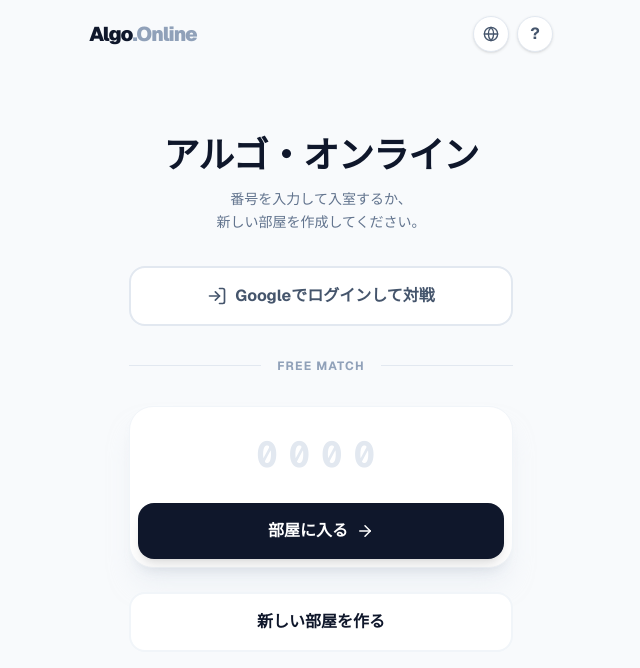
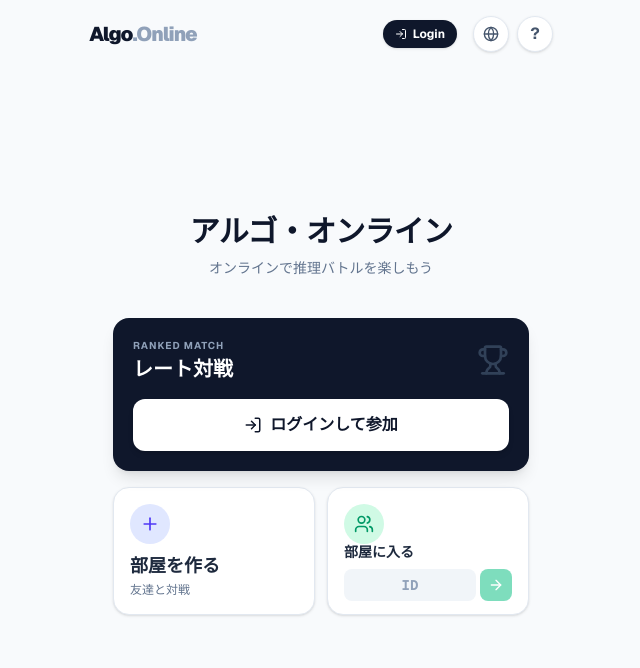
Before and after one commit to kinn00kinn/number_guess, a Next.js app in the folder my-algo-web/: page / in a window 1280 px wide. Shown: the top 668 px of the page, without its empty margins (319-959 px from the left). Built offline with nearby package versions, Linux system fonts and the light colour scheme; no server answers.

Commit message:
UI修正

```diff
--- a/my-algo-web/app/page.tsx
+++ b/my-algo-web/app/page.tsx
@@ -78,6 +78,7 @@ export default function Home() {
           gameLogs={gameLogs}
           onShowHistory={() => setShowHistoryModal(true)}
           onShowHelp={() => setShowHelp(true)}
+          user={user}
         />
 
         {!joined ? (
--- a/my-algo-web/components/GameHeader.tsx
+++ b/my-algo-web/components/GameHeader.tsx
@@ -1,5 +1,6 @@
-import { Globe, History, LogOut, Hash } from "lucide-react";
-import { Lang, LogItem } from "@/types";
+import { Globe, History, LogOut, Hash, User as UserIcon, LogIn } from "lucide-react";
+import { Lang, LogItem, User } from "@/types";
+import { API_URL } from "@/utils/constant";
 
 type Props = {
   lang: Lang;
@@ -9,6 +10,7 @@ type Props = {
   gameLogs: LogItem[];
   onShowHistory: () => void;
   onShowHelp: () => void;
+  user: User | null;
 };
 
 export default function GameHeader({
@@ -19,7 +21,12 @@ export default function GameHeader({
   gameLogs,
   onShowHistory,
   onShowHelp,
+  user,
 }: Props) {
+  const handleLogin = () => {
+    window.location.href = `${API_URL}/auth/google`;
+  };
+
   return (
     <header className="px-6 py-4 flex items-center justify-between bg-slate-50/90 backdrop-blur-sm sticky top-0 z-30">
       <div className="flex items-center gap-3">
@@ -42,6 +49,28 @@ export default function GameHeader({
       </div>
 
       <div className="flex items-center gap-2">
+        {/* ユーザー情報 / ログインボタン (未参加時のみ表示) */}
+        {!joined && (
+          user ? (
+            <div className="flex items-center gap-2 mr-2 bg-white pl-3 pr-1 py-1 rounded-full border border-slate-200 shadow-sm">
+              <span className="text-xs font-bold text-slate-700 max-w-[100px] truncate">
+                {user.name}
+              </span>
+              <div className="w-7 h-7 bg-indigo-100 rounded-full flex items-center justify-center text-indigo-600">
+                <UserIcon size={14} />
+              </div>
+            </div>
+          ) : (
+            <button
+              onClick={handleLogin}
+              className="mr-2 px-3 py-1.5 bg-slate-900 text-white text-xs font-bold rounded-full hover:bg-black transition-colors flex items-center gap-1.5 shadow-sm"
+            >
+              <LogIn size={12} />
+              Login
+            </button>
+          )
+        )}
+
         <button
           onClick={toggleLang}
           className="w-9 h-9 flex items-center justify-center rounded-full bg-white border border-slate-200 text-slate-600 hover:bg-slate-100 hover:text-slate-900 transition-colors shadow-sm"
--- a/my-algo-web/components/Lobby.tsx
+++ b/my-algo-web/components/Lobby.tsx
@@ -1,4 +1,4 @@
-import { ArrowRight, Trophy, LogIn, Loader2, X } from "lucide-react";
+import { ArrowRight, Trophy, LogIn, Loader2, X, Plus, Users } from "lucide-react";
 import { TRANSLATIONS, API_URL } from "@/utils/constant";
 import { Lang, User } from "@/types";
 
@@ -41,7 +41,7 @@ export default function Lobby({
   };
 
   return (
-    <main className="flex-1 px-6 flex flex-col items-center justify-center gap-8 -mt-20 relative">
+    <main className="flex-1 px-4 flex flex-col items-center justify-center gap-6 -mt-10 relative w-full max-w-md mx-auto">
       {/* マッチング待機オーバーレイ */}
       {isSearching && (
         <div className="absolute inset-0 z-50 flex flex-col items-center justify-center bg-slate-50/90 backdrop-blur-sm rounded-3xl animate-in fade-in duration-300">
@@ -73,71 +73,108 @@ export default function Lobby({
         </div>
       )}
 
-      <div className="space-y-3 text-center animate-in fade-in slide-in-from-bottom-4 duration-700">
-        <h2 className="text-4xl font-black text-slate-900 tracking-tight">
+      <div className="space-y-2 text-center animate-in fade-in slide-in-from-bottom-4 duration-700 mb-4">
+        <h2 className="text-3xl font-black text-slate-900 tracking-tight">
           {t.welcomeTitle}
         </h2>
-        <p className="whitespace-pre-wrap text-slate-500 text-sm leading-relaxed">
-          {t.welcomeDesc}
+        <p className="text-slate-500 text-sm">
+          {lang === "ja" ? "オンラインで推理バトルを楽しもう" : "Enjoy online deduction battles"}
         </p>
       </div>
 
-      <div className="w-full max-w-sm space-y-6 animate-in fade-in slide-in-from-bottom-8 duration-1000 delay-100">
-        {/* ランクマッチ / ログイン */}
+      <div className="w-full grid grid-cols-1 gap-4 animate-in fade-in slide-in-from-bottom-8 duration-1000 delay-100">
+
+        {/* 1. レート対戦 (メイン) */}
         {user ? (
-          <div className="bg-gradient-to-br from-indigo-500 to-purple-600 rounded-3xl p-6 text-white shadow-xl shadow-indigo-200 relative overflow-hidden group">
-            <div className="absolute top-0 right-0 -mt-4 -mr-4 w-24 h-24 bg-white opacity-10 rounded-full blur-2xl group-hover:scale-150 transition-transform duration-700"></div>
+          <div className="bg-gradient-to-br from-indigo-600 to-violet-600 rounded-2xl p-5 text-white shadow-lg shadow-indigo-200 relative overflow-hidden group">
+            <div className="absolute top-0 right-0 -mt-4 -mr-4 w-32 h-32 bg-white opacity-10 rounded-full blur-2xl group-hover:scale-150 transition-transform duration-700"></div>
 
-            <div className="flex items-center justify-between mb-6 relative z-10">
+            <div className="flex items-center justify-between mb-4 relative z-10">
               <div>
-                <p className="text-indigo-100 text-[10px] font-bold uppercase tracking-widest mb-1">
-                  Player
+                <p className="text-indigo-100 text-[10px] font-bold uppercase tracking-widest mb-0.5">
+                  Ranked Match
                 </p>
-                <p className="font-bold text-xl tracking-tight">{user.name}</p>
+                <h3 className="font-bold text-xl">
+                  {lang === "ja" ? "レート対戦" : "Ranked Match"}
+                </h3>
               </div>
-              <div className="text-right">
-                <p className="text-indigo-100 text-[10px] font-bold uppercase tracking-widest mb-1">
+              <div className="text-right bg-white/10 px-3 py-1 rounded-lg backdrop-blur-sm">
+                <p className="text-indigo-100 text-[9px] font-bold uppercase tracking-widest">
                   Rate
                 </p>
-                <p className="font-black text-3xl tracking-tighter font-mono">
+                <p className="font-mono font-black text-xl leading-none">
                   {user.rate}
                 </p>
               </div>
             </div>
+
             <button
               onClick={onJoinRanked}
               disabled={isSearching}
-              className="w-full bg-white text-indigo-600 font-bold py-4 rounded-2xl shadow-lg hover:bg-indigo-50 transition-all active:scale-[0.98] flex items-center justify-center gap-2 relative z-10 disabled:opacity-70 disabled:cursor-not-allowed"
+              className="w-full bg-white text-indigo-600 font-bold py-3.5 rounded-xl shadow-md hover:bg-indigo-50 transition-all active:scale-[0.98] flex items-center justify-center gap-2 relative z-10 disabled:opacity-70 disabled:cursor-not-allowed"
             >
-              <Trophy size={20} className={isSearching ? "animate-pulse" : ""} />
-              {lang === "ja" ? "レート対戦" : "Ranked Match"}
+              <Trophy size={18} className={isSearching ? "animate-pulse" : ""} />
+              {lang === "ja" ? "対戦を開始" : "Find Match"}
             </button>
           </div>
         ) : (
+          <div className="bg-slate-900 rounded-2xl p-5 text-white shadow-lg relative overflow-hidden">
+             <div className="flex items-center justify-between mb-4 relative z-10">
+              <div>
+                <p className="text-slate-400 text-[10px] font-bold uppercase tracking-widest mb-0.5">
+                  Ranked Match
+                </p>
+                <h3 className="font-bold text-xl">
+                  {lang === "ja" ? "レート対戦" : "Ranked Match"}
+                </h3>
+              </div>
+              <Trophy className="text-slate-700" size={32} />
+            </div>
             <button
               onClick={handleLogin}
-            className="w-full bg-white border-2 border-slate-200 text-slate-600 font-bold py-4 rounded-2xl hover:bg-slate-50 transition-all active:scale-[0.98] flex items-center justify-center gap-2"
+              className="w-full bg-white text-slate-900 font-bold py-3.5 rounded-xl shadow-md hover:bg-slate-100 transition-all active:scale-[0.98] flex items-center justify-center gap-2"
             >
-            <LogIn size={20} />
-            {lang === "ja"
-              ? "Googleでログインして対戦"
-              : "Login to Play Ranked"}
+              <LogIn size={18} />
+              {lang === "ja" ? "ログインして参加" : "Login to Play"}
             </button>
+          </div>
         )}
 
-        <div className="relative py-2">
-          <div className="absolute inset-0 flex items-center">
-            <div className="w-full border-t border-slate-200"></div>
+        <div className="grid grid-cols-2 gap-3">
+          {/* 2. 部屋を作る */}
+          <button
+            onClick={handleCreateRoom}
+            className="bg-white border border-slate-200 p-4 rounded-2xl shadow-sm hover:border-indigo-300 hover:shadow-md hover:bg-indigo-50/30 transition-all group text-left flex flex-col justify-between h-32"
+          >
+            <div className="bg-indigo-100 w-10 h-10 rounded-full flex items-center justify-center text-indigo-600 group-hover:scale-110 transition-transform">
+              <Plus size={20} />
             </div>
-          <div className="relative flex justify-center text-xs font-bold uppercase tracking-widest text-slate-400">
-            <span className="px-4 bg-slate-50">Free Match</span>
+            <div>
+              <p className="font-bold text-slate-800 text-lg leading-tight mb-1">
+                {lang === "ja" ? "部屋を作る" : "Create"}
+              </p>
+              <p className="text-xs text-slate-500 font-medium">
+                {lang === "ja" ? "友達と対戦" : "Play with friend"}
+              </p>
+            </div>
+          </button>
+
+          {/* 3. 部屋に入る */}
+          <div className="bg-white border border-slate-200 p-4 rounded-2xl shadow-sm flex flex-col justify-between h-32">
+            <div className="flex items-center justify-between">
+              <div className="bg-emerald-100 w-10 h-10 rounded-full flex items-center justify-center text-emerald-600">
+                <Users size={20} />
               </div>
             </div>
 
-        <div className="bg-white rounded-3xl p-2 shadow-xl shadow-slate-200/50 border border-slate-100">
+            <div className="space-y-2">
+              <p className="font-bold text-slate-800 text-sm leading-tight">
+                {lang === "ja" ? "部屋に入る" : "Join Room"}
+              </p>
+              <div className="flex gap-1">
                 <input
-            className="w-full bg-transparent px-6 py-5 text-4xl font-mono font-bold text-center tracking-[0.3em] outline-none text-slate-800 placeholder:text-slate-200"
-            placeholder="0000"
+                  className="w-full bg-slate-100 px-2 py-1.5 text-sm font-mono font-bold text-center rounded-lg outline-none focus:ring-2 focus:ring-emerald-500/50 text-slate-800 placeholder:text-slate-400"
+                  placeholder="ID"
                   maxLength={4}
                   value={roomId}
                   onChange={(e) => setRoomId(e.target.value)}
@@ -145,18 +182,16 @@ export default function Lobby({
                 />
                 <button
                   onClick={() => onJoin(roomId)}
-            className="w-full bg-slate-900 text-white font-bold py-4 rounded-2xl shadow-lg hover:bg-black transition-all active:scale-[0.98] flex items-center justify-center gap-2 mt-2"
+                  disabled={roomId.length !== 4}
+                  className="bg-emerald-500 text-white px-2 rounded-lg hover:bg-emerald-600 disabled:opacity-50 disabled:cursor-not-allowed transition-colors"
                 >
-            {t.join} <ArrowRight size={18} />
+                  <ArrowRight size={16} />
                 </button>
               </div>
+            </div>
+          </div>
+        </div>
 
-        <button
-          onClick={handleCreateRoom}
-          className="w-full bg-white border-2 border-slate-100 text-slate-900 font-bold py-4 rounded-2xl hover:border-slate-300 hover:bg-slate-50 transition-all active:scale-[0.98]"
-        >
-          {t.createRoom}
-        </button>
       </div>
     </main>
   );
```
Lines whose indentation alone changed are shown as unchanged.
